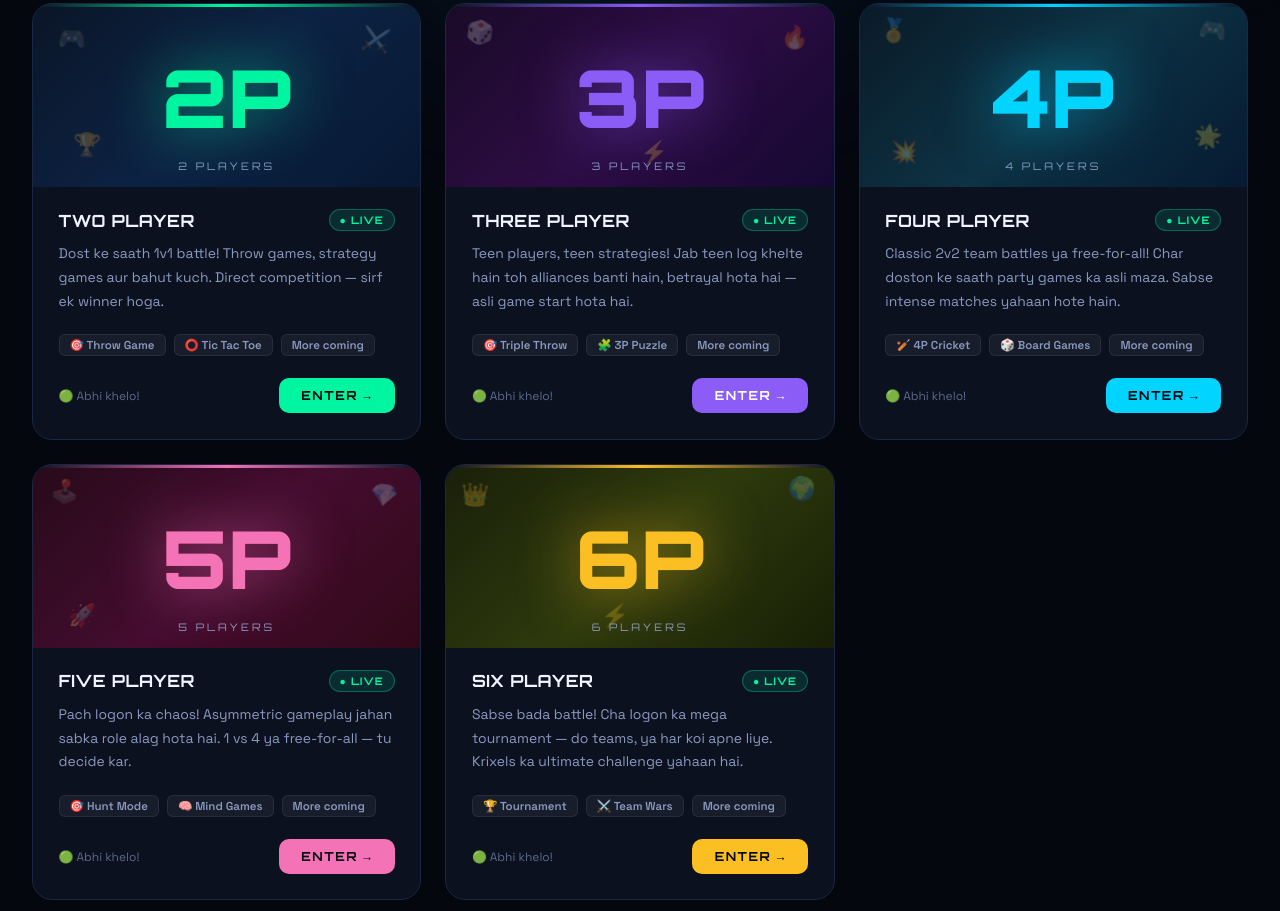
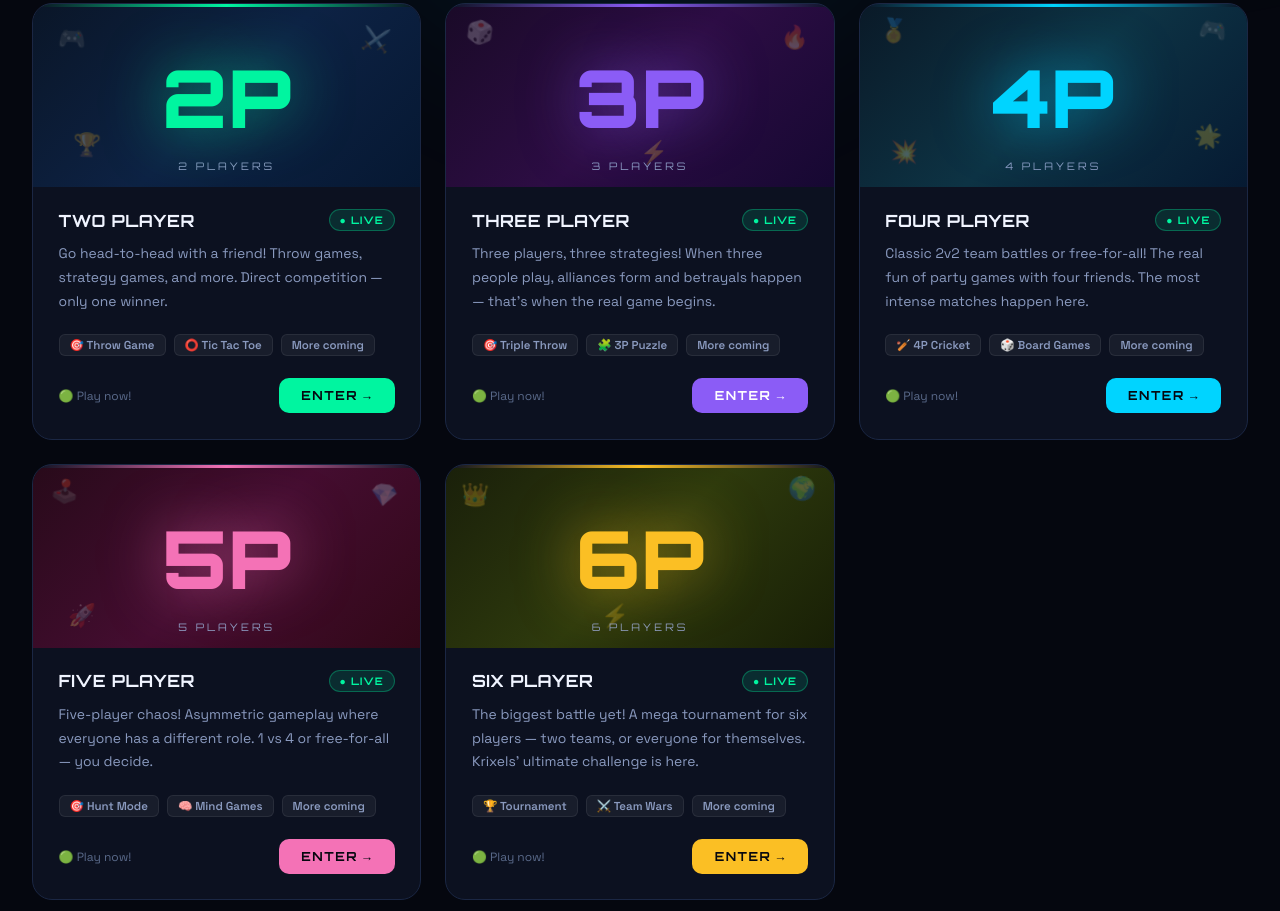
Before and after one commit to dk6861672-ctrl/gamezone, a plain HTML site: page index.html in a window 1280 px wide. Shown: the part 889-1800 px from the top of the page. Drawn offline with Linux system fonts and the light colour scheme.

Commit message:
Update index.html

```diff
--- a/index.html
+++ b/index.html
@@ -537,7 +537,7 @@ eval(_k);
     </h1>
     <p class="hero-sub">Play Together &nbsp;·&nbsp; Win Together</p>
     <p class="hero-desc">
-      2 se lekar 6 players tak — apne doston ke saath khelao. Koi install nahi, seedha browser mein. Asli maza, asli competition.
+      From 2 up to 6 players — play together with your friends. No installs, straight in the browser. Real fun, real competition.
     </p>
     <div class="stats-bar">
       <div class="stat-item">
@@ -588,7 +588,7 @@ eval(_k);
             <span class="status-badge badge-live">● LIVE</span>
           </div>
           <p class="card-desc">
-            Dost ke saath 1v1 battle! Throw games, strategy games aur bahut kuch. Direct competition — sirf ek winner hoga.
+            Go head-to-head with a friend! Throw games, strategy games, and more. Direct competition — only one winner.
           </p>
           <div class="card-games-list">
             <span class="game-chip">🎯 Throw Game</span>
@@ -596,7 +596,7 @@ eval(_k);
             <span class="game-chip">More coming</span>
           </div>
           <div class="card-cta">
-            <div class="cta-info">🟢 Abhi khelo!</div>
+            <div class="cta-info">🟢 Play now!</div>
             <span class="btn-enter btn-green">ENTER →</span>
           </div>
         </div>
@@ -620,7 +620,7 @@ eval(_k);
             <span class="status-badge badge-live">● LIVE</span>
           </div>
           <p class="card-desc">
-            Teen players, teen strategies! Jab teen log khelte hain toh alliances banti hain, betrayal hota hai — asli game start hota hai.
+            Three players, three strategies! When three people play, alliances form and betrayals happen — that's when the real game begins.
           </p>
           <div class="card-games-list">
             <span class="game-chip">🎯 Triple Throw</span>
@@ -628,7 +628,7 @@ eval(_k);
             <span class="game-chip">More coming</span>
           </div>
           <div class="card-cta">
-            <div class="cta-info">🟢 Abhi khelo!</div>
+            <div class="cta-info">🟢 Play now!</div>
             <span class="btn-enter" style="background:var(--purple);color:#fff;">ENTER →</span>
           </div>
         </div>
@@ -653,7 +653,7 @@ eval(_k);
             <span class="status-badge badge-live">● LIVE</span>
           </div>
           <p class="card-desc">
-            Classic 2v2 team battles ya free-for-all! Char doston ke saath party games ka asli maza. Sabse intense matches yahaan hote hain.
+            Classic 2v2 team battles or free-for-all! The real fun of party games with four friends. The most intense matches happen here.
           </p>
           <div class="card-games-list">
             <span class="game-chip">🏏 4P Cricket</span>
@@ -661,7 +661,7 @@ eval(_k);
             <span class="game-chip">More coming</span>
           </div>
           <div class="card-cta">
-            <div class="cta-info">🟢 Abhi khelo!</div>
+            <div class="cta-info">🟢 Play now!</div>
             <span class="btn-enter" style="background:var(--accent2);color:#05070F;">ENTER →</span>
           </div>
         </div>
@@ -685,7 +685,7 @@ eval(_k);
             <span class="status-badge badge-live">● LIVE</span>
           </div>
           <p class="card-desc">
-            Pach logon ka chaos! Asymmetric gameplay jahan sabka role alag hota hai. 1 vs 4 ya free-for-all — tu decide kar.
+            Five-player chaos! Asymmetric gameplay where everyone has a different role. 1 vs 4 or free-for-all — you decide.
           </p>
           <div class="card-games-list">
             <span class="game-chip">🎯 Hunt Mode</span>
@@ -693,7 +693,7 @@ eval(_k);
             <span class="game-chip">More coming</span>
           </div>
           <div class="card-cta">
-            <div class="cta-info">🟢 Abhi khelo!</div>
+            <div class="cta-info">🟢 Play now!</div>
             <span class="btn-enter" style="background:var(--pink);color:#05070F;">ENTER →</span>
           </div>
         </div>
@@ -717,7 +717,7 @@ eval(_k);
             <span class="status-badge badge-live">● LIVE</span>
           </div>
           <p class="card-desc">
-            Sabse bada battle! Cha logon ka mega tournament — do teams, ya har koi apne liye. Krixels ka ultimate challenge yahaan hai.
+            The biggest battle yet! A mega tournament for six players — two teams, or everyone for themselves. Krixels' ultimate challenge is here.
           </p>
           <div class="card-games-list">
             <span class="game-chip">🏆 Tournament</span>
@@ -725,7 +725,7 @@ eval(_k);
             <span class="game-chip">More coming</span>
           </div>
           <div class="card-cta">
-            <div class="cta-info">🟢 Abhi khelo!</div>
+            <div class="cta-info">🟢 Play now!</div>
             <span class="btn-enter" style="background:var(--yellow);color:#05070F;">ENTER →</span>
           </div>
         </div>
@@ -739,7 +739,9 @@ eval(_k);
     <div class="footer-logo">KRIXELS</div>
     <div class="footer-text">Made with <span>♥</span> — Krixels v1.0 &nbsp;|&nbsp; <span>All 6 modes are LIVE!</span></div>
   </footer>
-<!--
+
+</body>
+</html>
   ============================================================
   YOUR OWN AI CHAT WIDGET — Powered by the Gemini API
   ============================================================
```
